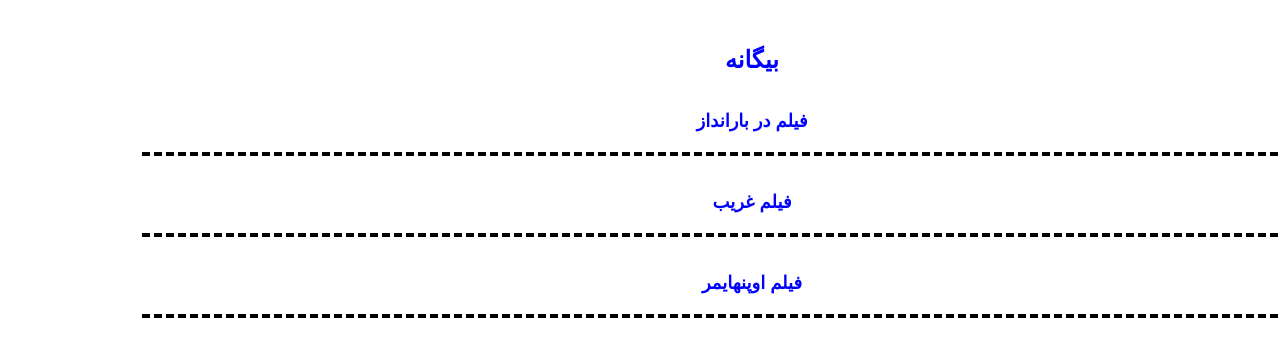
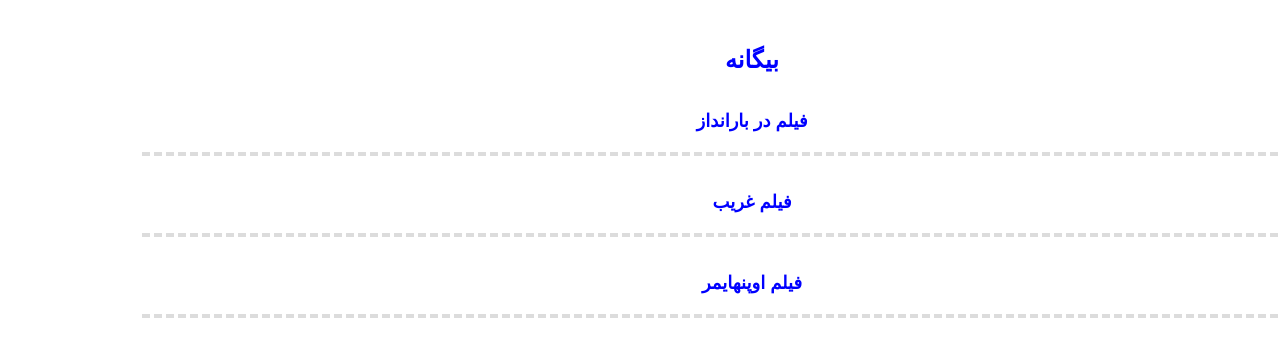
Before and after one commit to darkblog/darkblog.github.io, a Jekyll site: the page built from index.html, in a window 1280 px wide. Shown: the top 357 px of the page. Built offline with Jekyll 4.4.1, drawn with Linux system fonts in a browser that asks for light colours.

Commit message:
Update index.html

```diff
--- a/_layouts/index.html
+++ b/_layouts/index.html
@@ -6,7 +6,7 @@
 <title>بیگانه</title>
 <meta name="description" content="بیگانه">
 <link rel="canonical" href="{{ page.url | replace:'index.html','' | prepend: site.baseurl | prepend: site.url }}">
-<style amp-boilerplate>body{font-family:sans-serif;margin:auto;padding:30px;text-align:center}h1{font-size:x-large}h2{font-size:large;padding:20px;border-bottom:4px dashed black}a{color:blue;text-decoration:none}</style>
+<style amp-boilerplate>body{font-family:sans-serif;margin:auto;padding:30px;text-align:center}h1{font-size:x-large}h2{font-size:large;padding:20px;border-bottom:4px dashed gainsboro}a{color:blue;text-decoration:none}</style>
 </head>
 <body>
 <header>
```
